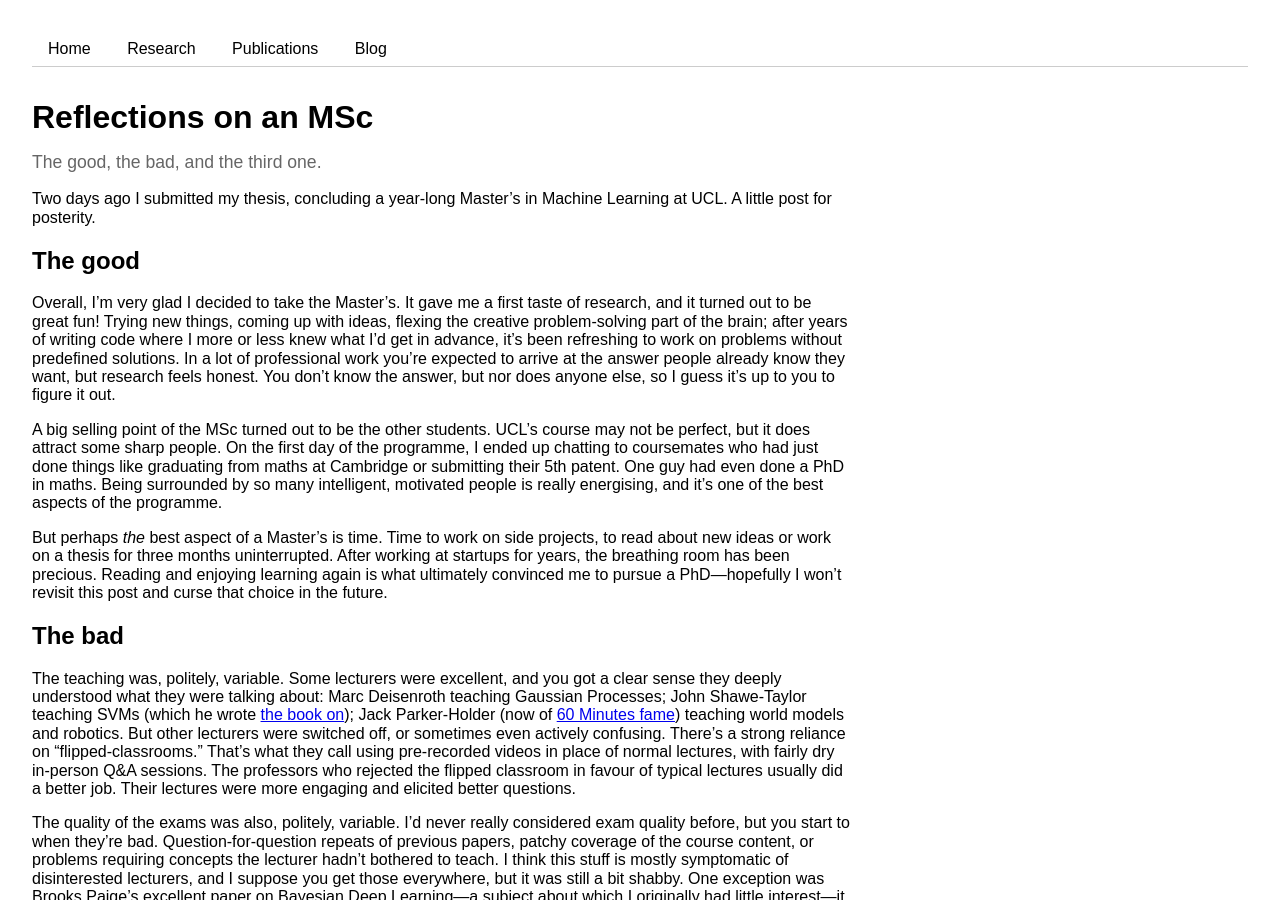
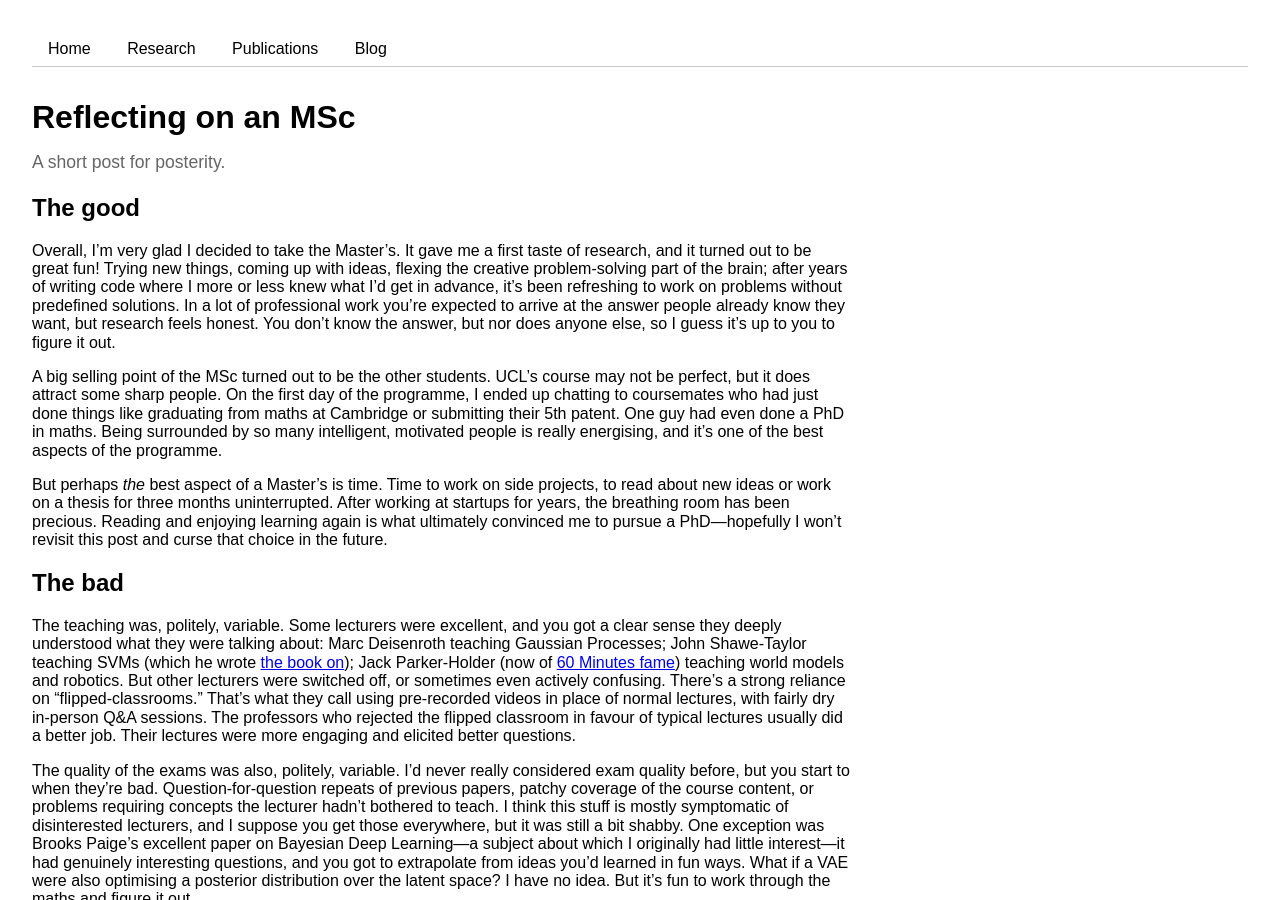
Before and after one commit to foty-hub/foty-hub.github.io, a Jekyll site: the page built from _posts/2025-09-10-masters.md, in a window 1280 px wide and 900 px high. Built offline with Jekyll 4.4.1, drawn with Linux system fonts in a browser that asks for light colours.

Commit message:
formatting subtitles

```diff
--- a/_posts/2025-09-10-masters.md
+++ b/_posts/2025-09-10-masters.md
@@ -1,11 +1,8 @@
 ---
 layout: post
-title: "Reflections on an MSc"
-subtitle: "The good, the bad, and the third one."
+title: "Reflecting on an MSc"
+subtitle: "A short post for posterity."
 ---
-
-
-Two days ago I submitted my thesis, concluding a year-long Master's in Machine Learning at UCL. A little post for posterity.
 
 ## The good
 Overall, I'm very glad I decided to take the Master's. It gave me a first taste of research, and it turned out to be great fun! Trying new things, coming up with ideas, flexing the creative problem-solving part of the brain; after years of writing code where I more or less knew what I'd get in advance, it's been refreshing to work on problems without predefined solutions. In a lot of professional work you're expected to arrive at the answer people already know they want, but research feels honest. You don't know the answer, but nor does anyone else, so I guess it's up to you to figure it out.
```
Also changed, not shown: _posts/2025-08-15-genie3.md (+1 -3 lines), _posts/2025-10-09-predictive_brain.md (+0 -2 lines).
